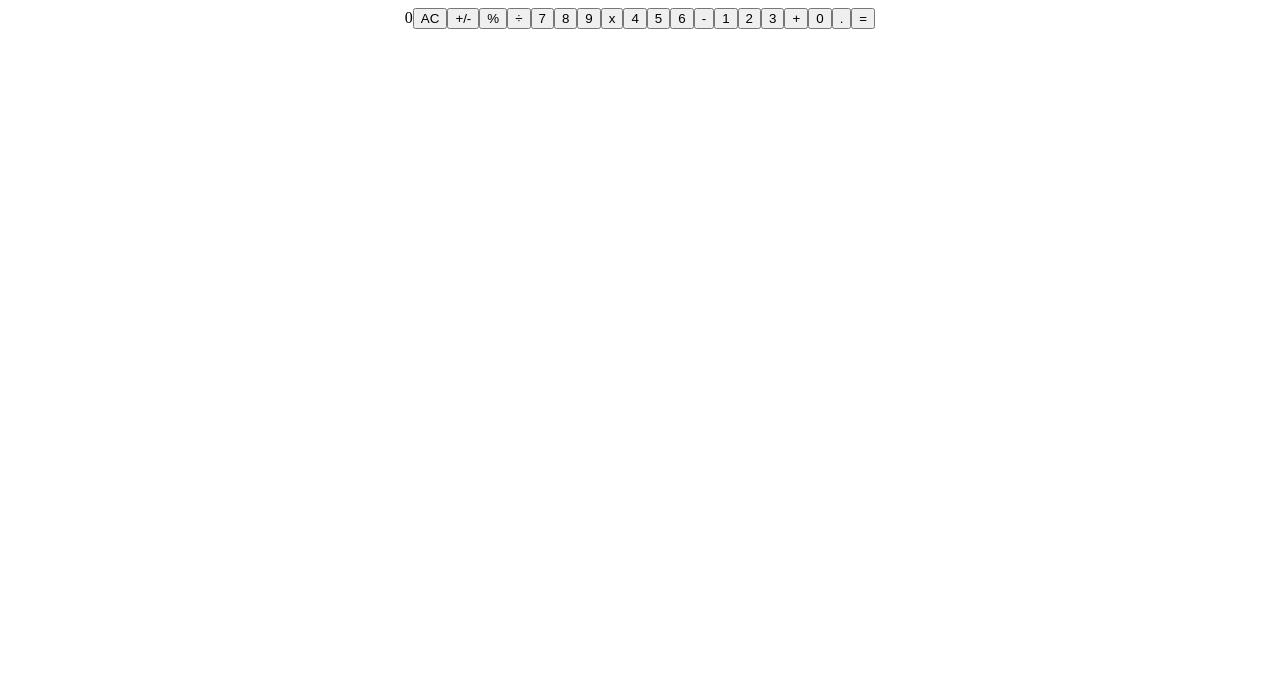
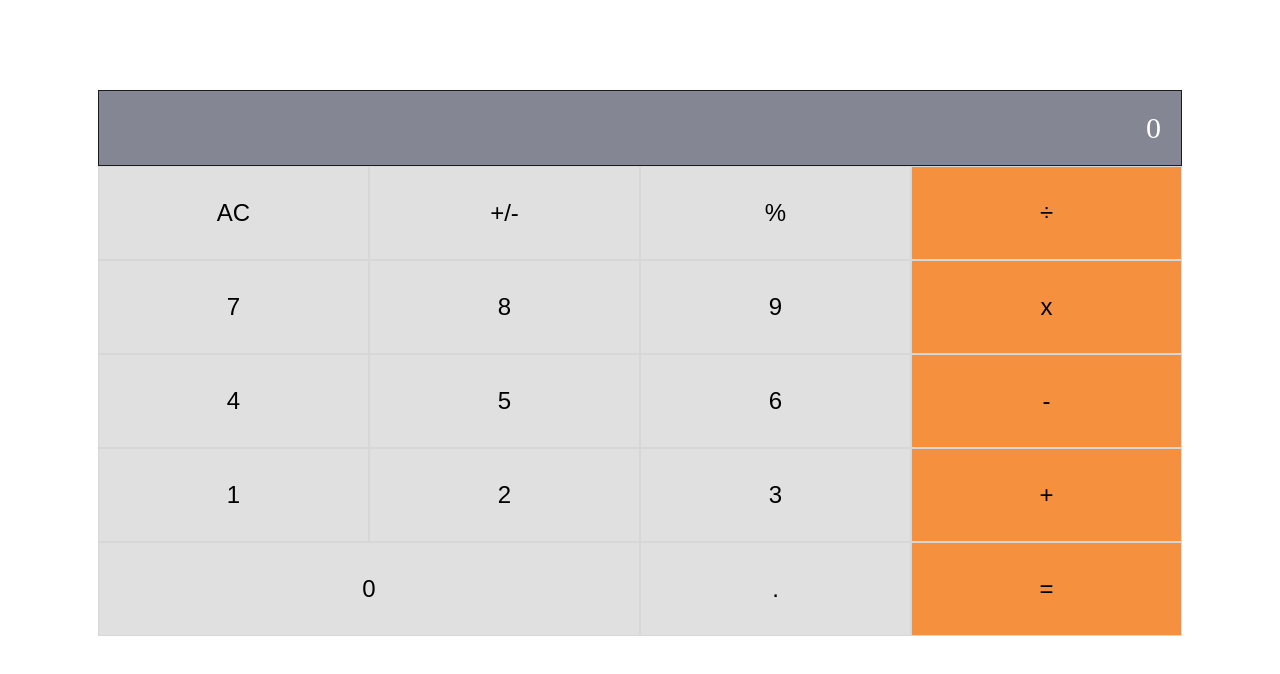
Before and after one commit to HossainAraf/math-magician, a React (Create React App) app: page / in a window 1280 px wide. Shown: the top 674 px of the page. Built offline with nearby package versions, Linux system fonts and the light colour scheme.

Commit message:
Update style for Calculator UI

```diff
--- a/src/App.css
+++ b/src/App.css
@@ -1,39 +1,3 @@
 .App {
   text-align: center;
 }
-
-.App-logo {
-  height: 40vmin;
-  pointer-events: none;
-}
-
-@media (prefers-reduced-motion: no-preference) {
-  .App-logo {
-    animation: App-logo-spin infinite 20s linear;
-  }
-}
-
-.App-header {
-  background-color: #282c34;
-  min-height: 100vh;
-  display: flex;
-  flex-direction: column;
-  align-items: center;
-  justify-content: center;
-  font-size: calc(10px + 2vmin);
-  color: white;
-}
-
-.App-link {
-  color: #61dafb;
-}
-
-@keyframes App-logo-spin {
-  from {
-    transform: rotate(0deg);
-  }
-
-  to {
-    transform: rotate(360deg);
-  }
-}
--- a/src/App.js
+++ b/src/App.js
@@ -1,4 +1,4 @@
-import Calculator from './components/Calculator';
+import Calculator from './components/Calculator/Calculator';
 import './App.css';
 
 function App() {
--- /dev/null
+++ b/src/components/Calculator/Calculator.css
@@ -0,0 +1,32 @@
+#calculator-container {
+  display: grid;
+  grid-template-columns: 1fr 1fr 1fr 1fr;
+  color: #fff;
+  padding: 10px;
+  margin: 5rem;
+}
+
+.dispaly {
+  grid-column: 1 / 5;
+  background-color: #858694;
+  border: 1px solid rgba(0, 0, 0, 0.8);
+  padding: 20px;
+  font-size: 30px;
+  text-align: right;
+}
+
+.btn {
+  background-color: #e0e0e0;
+  border: 1px solid #d7d7d7;
+  padding: 2rem;
+  font-size: 1.5rem;
+  text-align: center;
+}
+
+.btn-right {
+  background-color: #f5913e;
+}
+
+.zero {
+  grid-column: 1 / 3;
+}
--- a/src/components/Calculator.jsx
+++ b/src/components/Calculator/Calculator.jsx
@@ -1,30 +1,31 @@
 // IMPORTS
 import React from 'react';
 import Button from './Button';
+import './Calculator.css';
 
 // COMPONENTS
 const Calculator = () => (
-  <div>
-    <span>0</span>
+  <div id="calculator-container">
+    <span className="dispaly">0</span>
     <Button className="btn" label="AC" />
     <Button className="btn" label="+/-" />
     <Button className="btn" label="%" />
-    <Button className="btn" label="÷" />
+    <Button className="btn btn-right" label="÷" />
     <Button className="btn" label="7" />
     <Button className="btn" label="8" />
     <Button className="btn" label="9" />
-    <Button className="btn" label="x" />
+    <Button className="btn btn-right" label="x" />
     <Button className="btn" label="4" />
     <Button className="btn" label="5" />
     <Button className="btn" label="6" />
-    <Button className="btn" label="-" />
+    <Button className="btn btn-right" label="-" />
     <Button className="btn" label="1" />
     <Button className="btn" label="2" />
     <Button className="btn" label="3" />
-    <Button className="btn" label="+" />
-    <Button className="btn" label="0" />
+    <Button className="btn btn-right" label="+" />
+    <Button className="btn zero" label="0" />
     <Button className="btn" label="." />
-    <Button className="btn" label="=" />
+    <Button className="btn btn-right" label="=" />
   </div>
 );
 
```
Also changed, not shown: src/components/Calculator/Button.jsx (renamed from src/components/Button.jsx).
